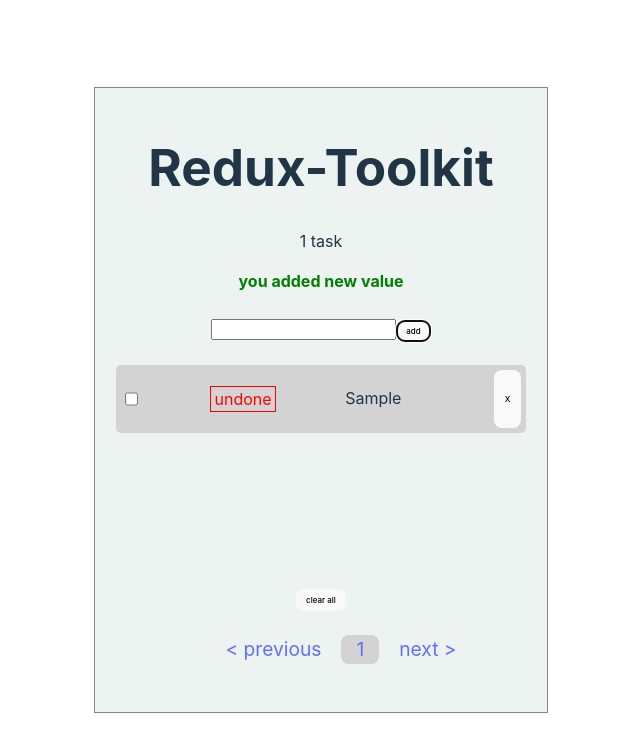
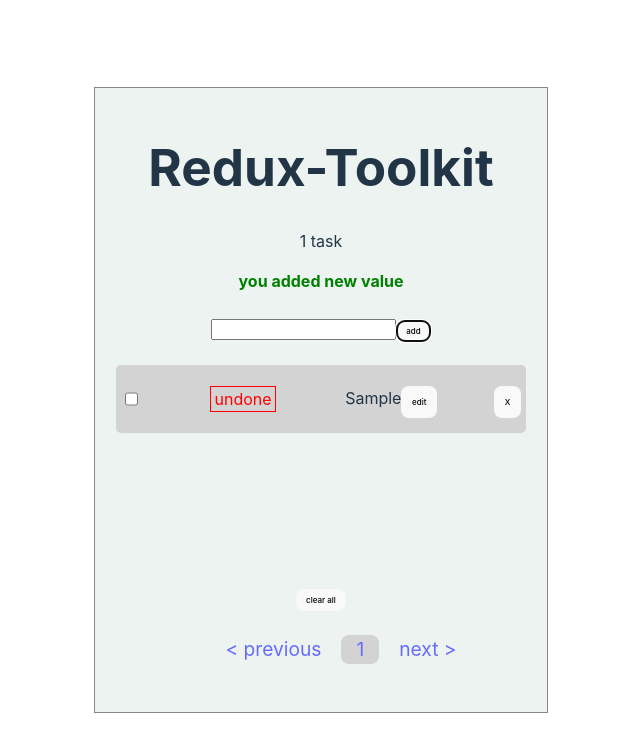
Before and after one commit to danielu96/Redux-Toolkit, a React (Vite) app: page / in a window 1280 px wide. Both pictures are taken after typing "Sample" into the empty fields and a click on the button "add". Shown: the top 752 px of the page, without its empty margins (319-959 px from the left). Built offline with nearby package versions, Linux system fonts and the light colour scheme.

Commit message:
UpdateTask added

```diff
--- a/src/SingleItem.jsx
+++ b/src/SingleItem.jsx
@@ -1,5 +1,5 @@
 import React ,{useState,useRef,useEffect}from 'react'
-import { removeTask,handleChange,setEditTask, renameTask,ToggleTask,changeTask } from './Slices/taskReducer'
+import { removeTask,handleChange,setEditTask, renameTask,ToggleTask,changeTask,UpdateTask } from './Slices/taskReducer'
 import { useDispatch } from 'react-redux'
 import Checkbox from "./Checkbox";
 // import { useSelector } from "react-redux";
@@ -9,15 +9,15 @@
 
 
 
-const SingleItem = (task,done,name,id) => {
+const SingleItem = (task,id) => {
 
-  // useEffect(()=>{
-  //   dispatch(
-  //     handleChange({
-  //       name:task.name
-  //     })
-  //   )
-  // },[task.name]);
+  useEffect(()=>{
+    dispatch(
+      UpdateTask({
+        name:task.name
+      })
+    )
+  },[task.name]);
 
 // useEffect(() => {
 //         // dispatch(SortProducts(products))
@@ -73,38 +73,36 @@
 
   />
 
-
-
-  {/* <div onClick={{'wesza'}}>werty</div> */}
-
 {!editMode ? (
-        <div className="" onClick={() => setEditMode(prev => !prev)}>
+        <div className='singleTask' onClick={() => setEditMode(prev => !prev)}>
           {/* <span>{task.name}</span> */}
-          <p className='singleTask' style={task.completed===true?{textDecoration:'line-through'}:{textDecoration:'none'}}>
+          <p  style={task.completed===true?{textDecoration:'line-through'}:{textDecoration:'none'}}>
                 {task.name}
                 </p>
+                <button style={{height:'2rem',marginTop:'1rem'}}>edit</button>
         </div>
       ):
        (
         <form style={{marginLeft:'1rem',marginTop:'1rem'}}
         // onSubmit={ev => {ev.preventDefault();setEditMode(false);}}
         >
-          <input type="text" value={name}
+          <input type="text" value={task.name}
          onChange=
-         {()=>dispatch(renameTask(task.id))}
+        //  {renameHandler}
+         {()=>dispatch(UpdateTask(task.id))}
           // {()=>dispatch(setEditTask(id))}
 
           />
                  <button
 onClick=
-{()=>dispatch(renameTask(task.id))}
+{()=>dispatch(UpdateTask(task.id))}
 // {renameHandler}
                 //  onClick={()=>dispatch(setEditTask(id))}
                  >update</button>
         </form>
       )}
 
-<button onClick={
+<button style={{height:'2rem',marginTop:'1rem'}} onClick={
   // ()=> dispatch(removeTask(task.id))
 removeHandler
   }>X</button>
```
